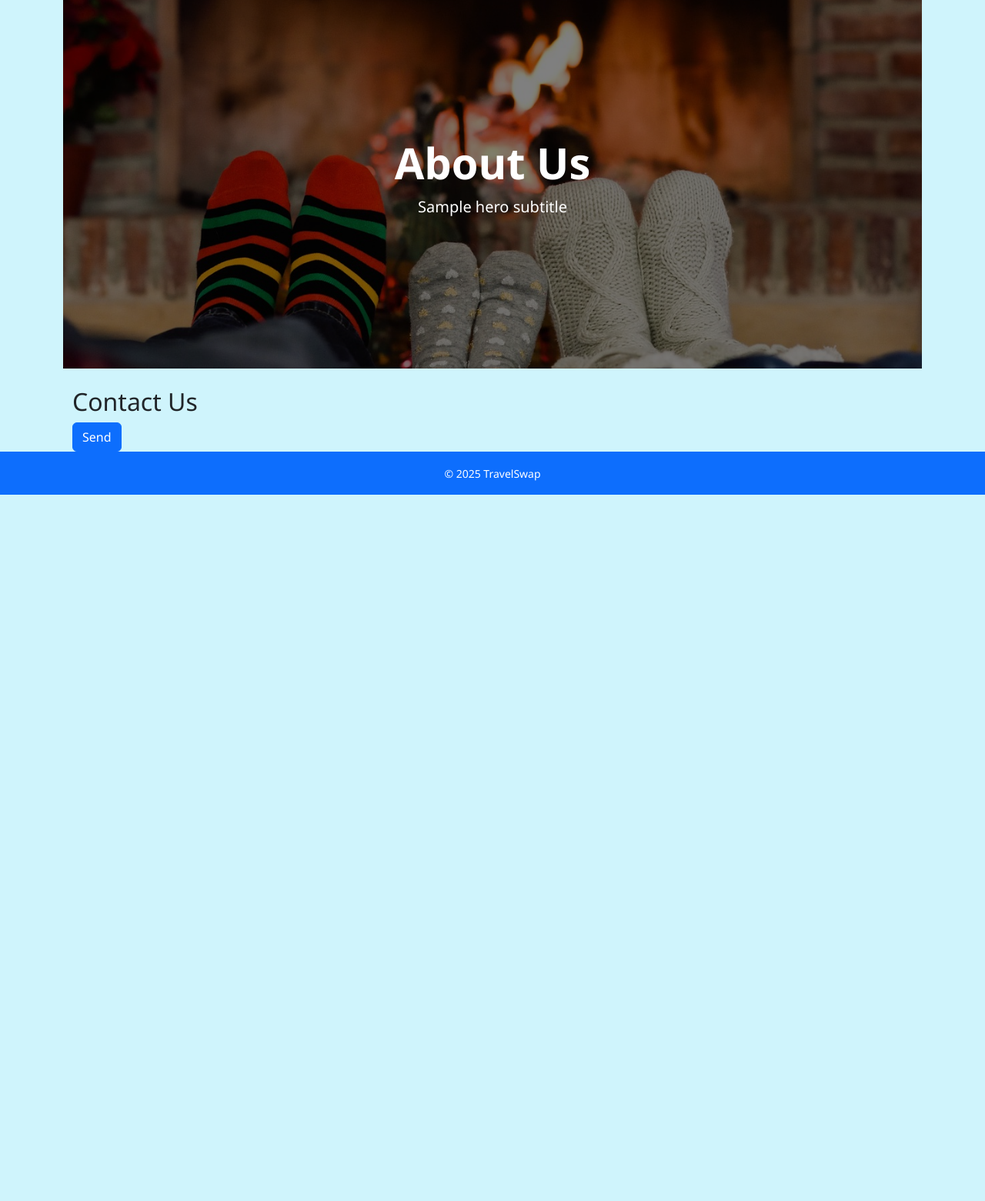
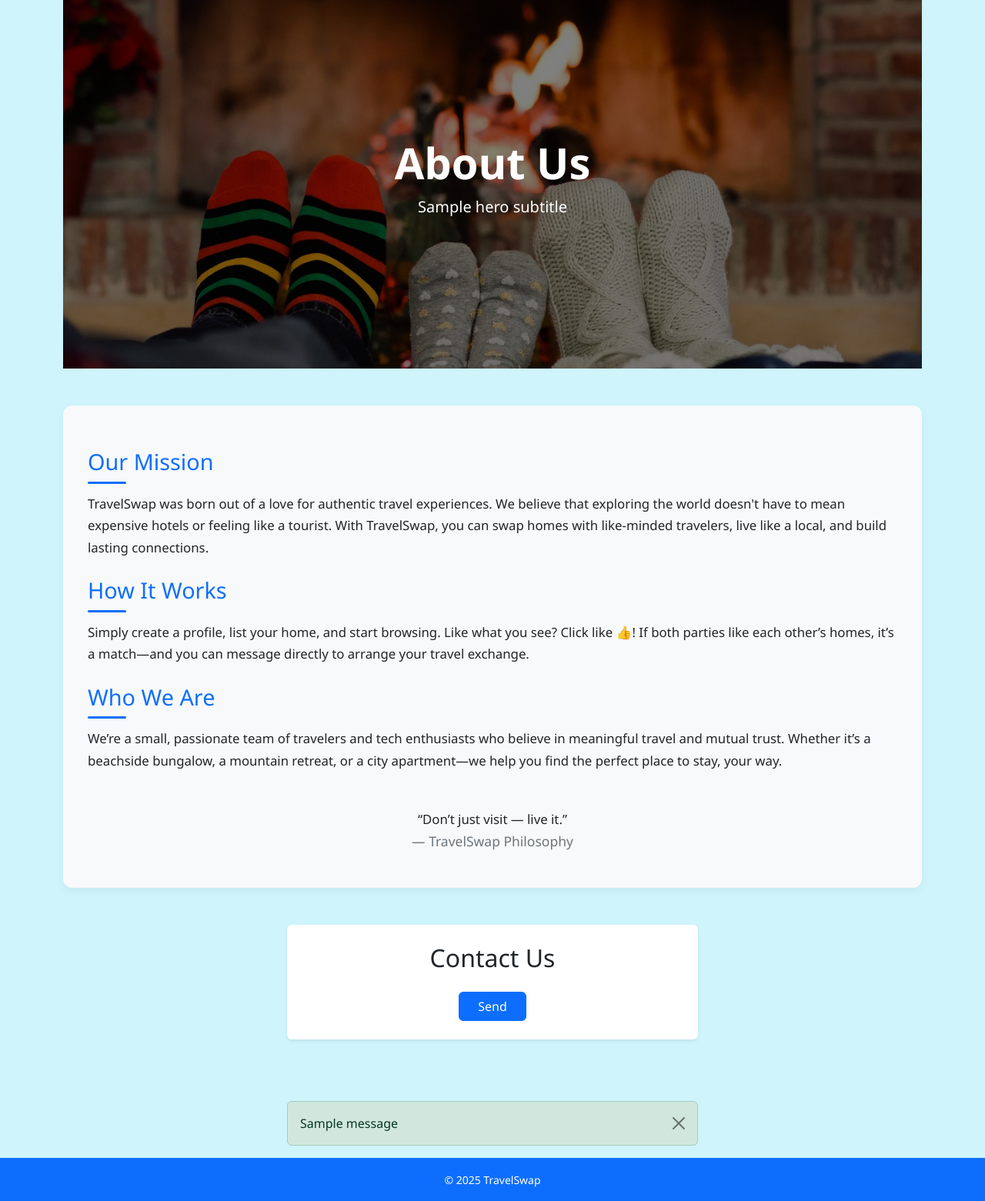
Before and after one commit to IeuanPriede/travel-swap, a Django app: template templates/about.html in a window 1280 px wide. Shown: the part 148-1709 px from the top of the page at 77% size. Before the commit the page ends 791 px from the top, so only its background shows below. Run offline with Django 4.2, Linux system fonts and the light colour scheme; the template is opened without the code that fills it: most values are stand-ins (such as "Sample title", 1, 10 or a date in 2020); one stand-in notice (Sample message) is shown.

Commit message:
Add content to About page and re-styled contact form

```diff
--- a/static/css/style.css
+++ b/static/css/style.css
@@ -25,6 +25,51 @@ body {
     background-size: cover;
     background-position: center;
 }
+
+/* About Page Styling */
+.about-section {
+  background-color: #f8f9fa; /* light grey background */
+  border-radius: 12px;
+  padding: 2rem;
+  box-shadow: 0 0.25rem 0.75rem rgba(0, 0, 0, 0.05);
+  margin-bottom: 3rem;
+  margin-top: 3rem;
+}
+
+.about-section h2 {
+  font-size: 1.8rem;
+  margin-top: 1.5rem;
+  color: #0d6efd; /* Bootstrap primary */
+  position: relative;
+}
+
+.about-section h2::after {
+  content: "";
+  display: block;
+  width: 50px;
+  height: 3px;
+  background-color: #0d6efd;
+  margin-top: 0.5rem;
+  border-radius: 5px;
+}
+
+.about-section p {
+  font-size: 1.05rem;
+  line-height: 1.7;
+  margin-top: 0.75rem;
+}
+
+/* Contact Form Styling */
+.contact-form {
+  background-color: #f8f9fa;
+  border-radius: 12px;
+  padding: 2rem;
+  margin-bottom: 5rem;
+  box-shadow: 0 0.25rem 0.75rem rgba(0, 0, 0, 0.05);
+}
+
+/* Travel Log */
+/* Star Rating */
 
 .star-rating {
   display: inline-flex;
--- a/templates/about.html
+++ b/templates/about.html
@@ -3,20 +3,63 @@
 
 {% block content %}
 {% include 'partials/hero.html' with hero_image_url='/static/images/heroes/about-hero.jpg' hero_title='About Us' %}
-<div class="container mt-4">
-    <h2>Contact Us</h2>
+
+<div class="about-section">
+    <h2>Our Mission</h2>
+    <p>
+        TravelSwap was born out of a love for authentic travel experiences. We believe that exploring the world doesn't have to mean expensive hotels or feeling like a tourist. With TravelSwap, you can swap homes with like-minded travelers, live like a local, and build lasting connections.
+    </p>
+    <h2>How It Works</h2>
+    <p>
+        Simply create a profile, list your home, and start browsing. Like what you see? Click like 👍! If both parties like each other’s homes, it’s a match—and you can message directly to arrange your travel exchange.
+    </p>
+    <h2>Who We Are</h2>
+    <p>
+        We’re a small, passionate team of travelers and tech enthusiasts who believe in meaningful travel and mutual trust. Whether it’s a beachside bungalow, a mountain retreat, or a city apartment—we help you find the perfect place to stay, your way.
+    </p>
+    <blockquote class="blockquote text-center mt-5">
+        <p>“Don’t just visit — live it.”</p>
+        <footer class="blockquote-footer">TravelSwap Philosophy</footer>
+    </blockquote>
+</div>
+
+<div class="container mt-5">
+  <div class="row justify-content-center">
+    <div class="col-md-8 col-lg-6">
+      <div class="contact-form bg-white p-4 rounded shadow-sm">
+        <h2 class="text-center mb-4">Contact Us</h2>
         <form method="post" novalidate>
             {% csrf_token %}
-        {{ form.as_p }}
-        <button type="submit" class="btn btn-primary">Send</button>
+            {% for field in form %}
+                <div class="mb-3">
+                    <label for="{{ field.id_for_label }}" class="form-label">
+                    {{ field.label }}
+                    </label>
+                    {{ field }}
+                    {% if field.errors %}
+                    <div class="text-danger small">
+                        {{ field.errors|striptags }}
+                    </div>
+                    {% endif %}
+                </div>
+            {% endfor %}
+          <div class="text-center mt-4">
+            <button type="submit" class="btn btn-primary px-4">Send</button>
+          </div>
         </form>
+      </div>
 
       {% if messages %}
-        <script>
+        <div class="mt-4">
           {% for message in messages %}
-                alert("{{ message|escapejs }}");
+            <div class="alert alert-{{ message.tags }} alert-dismissible fade show" role="alert">
+              {{ message }}
+              <button type="button" class="btn-close" data-bs-dismiss="alert" aria-label="Close"></button>
+            </div>
           {% endfor %}
-        </script>
+        </div>
       {% endif %}
     </div>
+  </div>
+</div>
 {% endblock %}
```
Also changed, not shown: profiles/forms.py (+12 -4 lines). Lines whose indentation alone changed are shown as unchanged.
